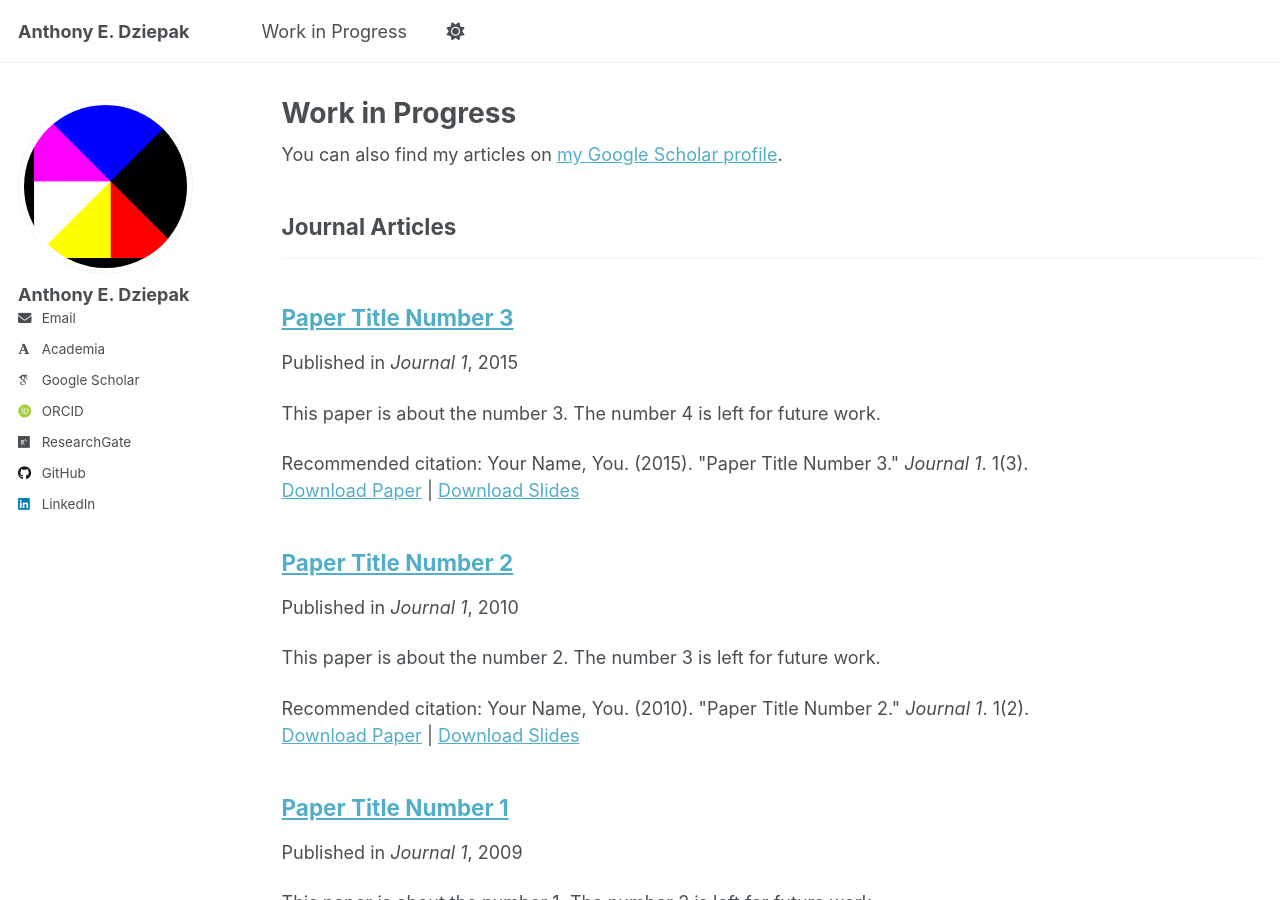
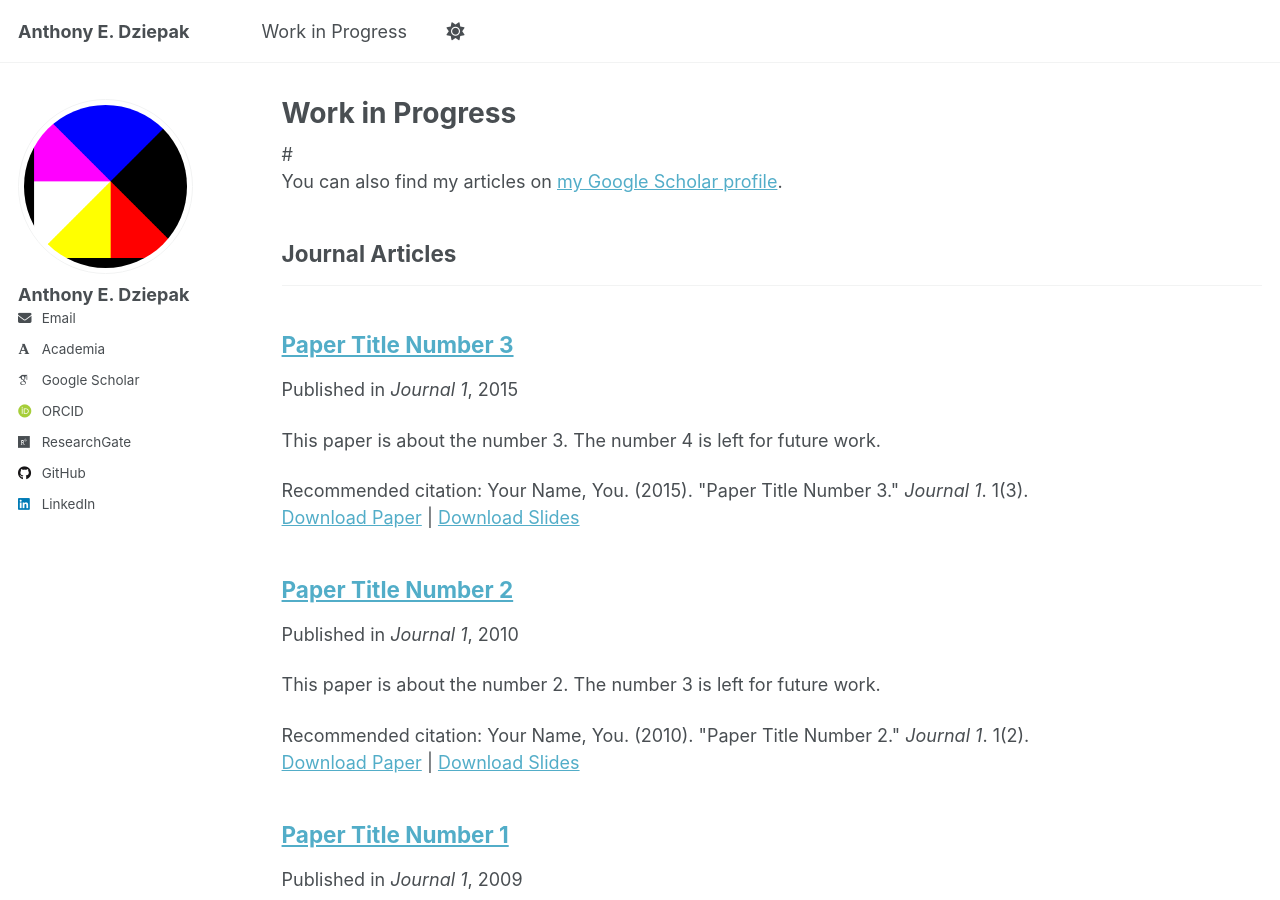
Before and after one commit to AEDziepak/AEDziepak.github.io, a Jekyll site: the page built from _pages/workinprogress.html, in a window 1280 px wide and 900 px high. Built offline with Jekyll 4.4.1, drawn with Linux system fonts in a browser that asks for light colours; some web fonts are replaced; a script that is not in the unit is left out.

Commit message:
Update workinprogress.html

```diff
--- a/_pages/workinprogress.html
+++ b/_pages/workinprogress.html
@@ -6,7 +6,7 @@ author_profile: true
 ---
 
 {% if site.author.googlescholar %}
-  <div class="wordwrap">You can also find my articles on <a href="{{site.author.googlescholar}}">my Google Scholar profile</a>.</div>
+ # <div class="wordwrap">You can also find my articles on <a href="{{site.author.googlescholar}}">my Google Scholar profile</a>.</div>
 {% endif %}
 
 {% include base_path %}
```
